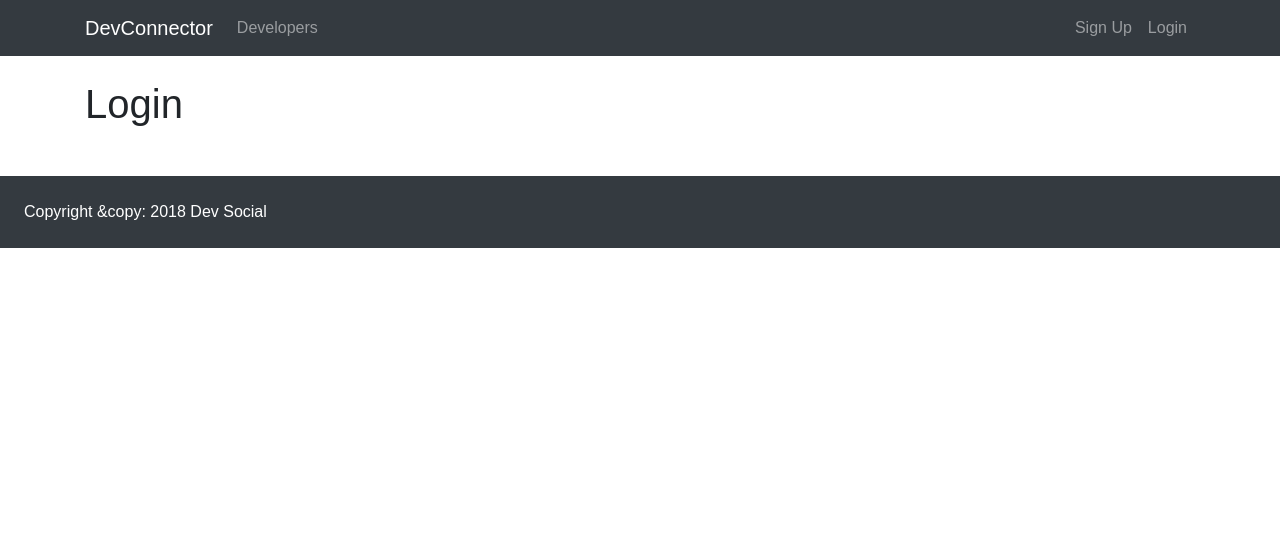
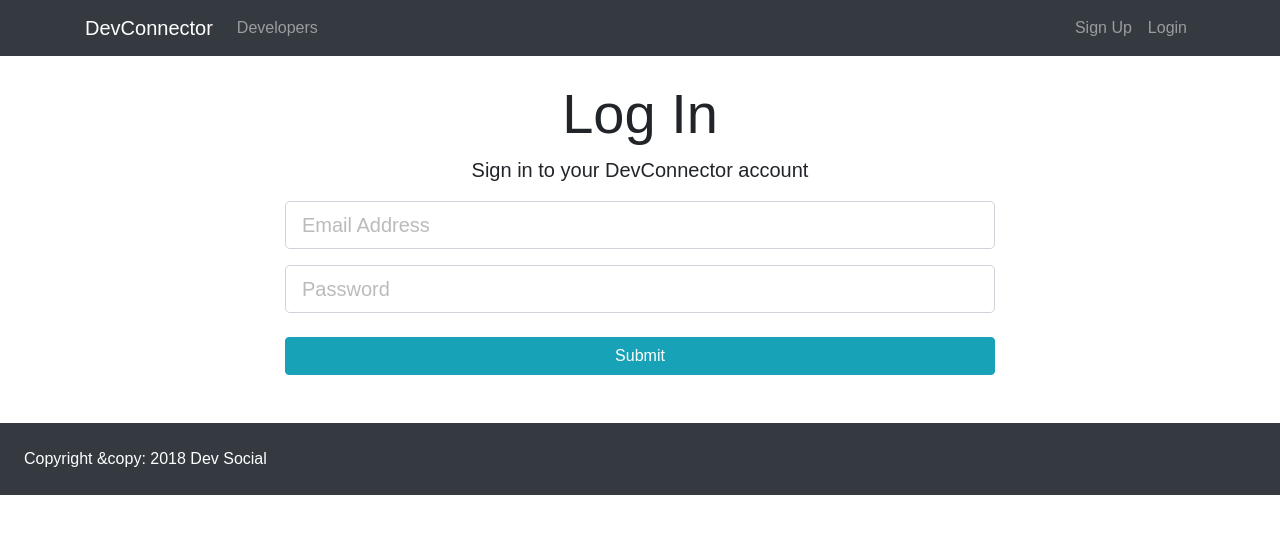
Before and after one commit to dimakrol/socialDevBackend, a React (Create React App) app in the folder client/: page /login in a window 1280 px wide. Shown: the top 534 px of the page. Built offline with nearby package versions, Linux system fonts and the light colour scheme.

Commit message:
Added login page.

```diff
--- a/client/src/components/auth/Login.js
+++ b/client/src/components/auth/Login.js
@@ -1,11 +1,56 @@
-import React from 'react';
+import React, {Component} from 'react';
 
-const Login = () => {
-    return (
-        <div>
-            <h1>Login</h1>
-        </div>
-    );
+class Login extends Component {
+    state = {
+        email: '',
+        password: '',
+        errors: {}
+    };
+
+    handleChange = (ev) => {
+        this.setState({[ev.target.name]: ev.target.value})
+    };
+
+    handleSubmit = (ev) => {
+        ev.preventDefault();
+        let {errors, ...user} = this.state;
+        console.log(user);
+
+    };
+
+    render() {
+        return (
+            <div className="login">
+                <div className="container">
+                    <div className="row">
+                        <div className="col-md-8 m-auto">
+                            <h1 className="display-4 text-center">Log In</h1>
+                            <p className="lead text-center">Sign in to your DevConnector account</p>
+                            <form onSubmit={this.handleSubmit}>
+                                <div className="form-group">
+                                    <input type="email" className="form-control form-control-lg"
+                                           placeholder="Email Address"
+                                           name="email"
+                                           value={this.state.email}
+                                           onChange={this.handleChange}
+                                    />
+                                </div>
+                                <div className="form-group">
+                                    <input type="password" className="form-control form-control-lg"
+                                           placeholder="Password"
+                                           name="password"
+                                           value={this.state.password}
+                                           onChange={this.handleChange}
+                                    />
+                                </div>
+                                <input type="submit" className="btn btn-info btn-block mt-4"/>
+                            </form>
+                        </div>
+                    </div>
+                </div>
+            </div>
+        );
+    }
 };
 
 export default Login;
```
